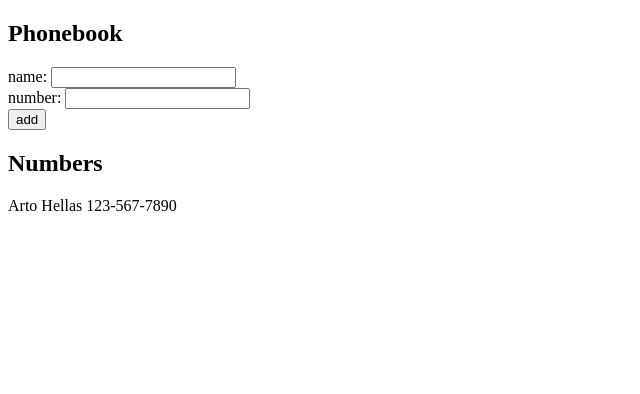
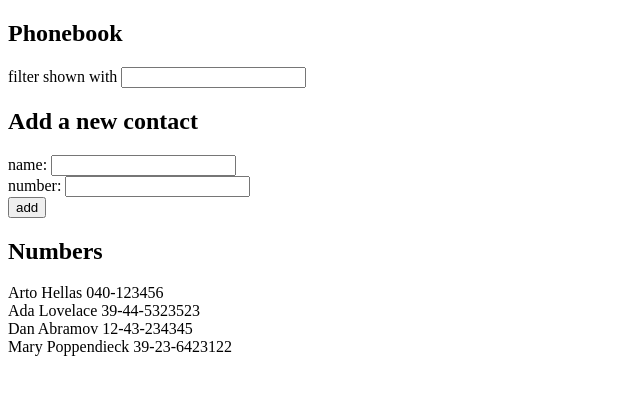
Before and after one commit to tomcheah/fullstackopen, a React (Create React App) app in the folder part2/phonebook/: page / in a window 1280 px wide. Shown: the top 394 px of the page, without its empty margins (0-640 px from the left). Built offline with nearby package versions, Linux system fonts and the light colour scheme.

Commit message:
Finish exercise 2.9

```diff
--- a/part2/phonebook/src/App.js
+++ b/part2/phonebook/src/App.js
@@ -4,13 +4,24 @@
 
 const PersonsDisplay = ( {name, number} ) => <div>{name} {number}</div>
 
+const Filter = ({prefix, handlePrefixChange}) => {
+  return (
+    <div>
+      filter shown with <input value={prefix} onChange={handlePrefixChange} />
+    </div>
+  )
+}
 
 const App = () => {
   const [persons, setPersons] = useState([
-    { name: 'Arto Hellas', id: uuid(), number: "123-567-7890" }
+    { name: 'Arto Hellas', number: '040-123456', id: uuid() },
+    { name: 'Ada Lovelace', number: '39-44-5323523', id: uuid() },
+    { name: 'Dan Abramov', number: '12-43-234345', id: uuid() },
+    { name: 'Mary Poppendieck', number: '39-23-6423122', id: uuid() }
   ])
   const [newName, setNewName] = useState('')
   const [newNumber, setNewNumber] = useState('')
+  const [prefix, setNewPrefix] = useState('')
 
   const addName = (event) => {
     event.preventDefault()
@@ -30,6 +41,7 @@
     setPersons(persons.concat(nameObject))
     setNewName('')
     setNewNumber('')
+    setNewPrefix('')
   }
 
   const handleNameChange = (event) => {
@@ -42,11 +54,19 @@
     setNewNumber(event.target.value)
   }
 
+  const handlePrefixChange = (event) => {
+    console.log(event.target.value)
+    setNewPrefix(event.target.value)
+  }
 
-// todo: fix how persons are displayed/ rendered
+  // Filter the persons array based on the prefix typed
+  const personsToShow = persons.filter(person => person.name.toLowerCase().includes(prefix.toLowerCase()))
+
   return (
     <div>
       <h2>Phonebook</h2>
+      <Filter prefix={prefix} handlePrefixChange={handlePrefixChange} />
+      <h2> Add a new contact </h2>
       <form onSubmit={addName}>
         <div>
           name: <input value={newName} onChange={handleNameChange} />
@@ -59,7 +79,7 @@
         </div>
       </form>
       <h2>Numbers</h2>
-      {persons.map(person => <PersonsDisplay key={person.id} name={person.name} number={person.number}/>)}
+      {personsToShow.map(person => <PersonsDisplay key={person.id} name={person.name} number={person.number}/>)}
     </div>
   )
 }
```
